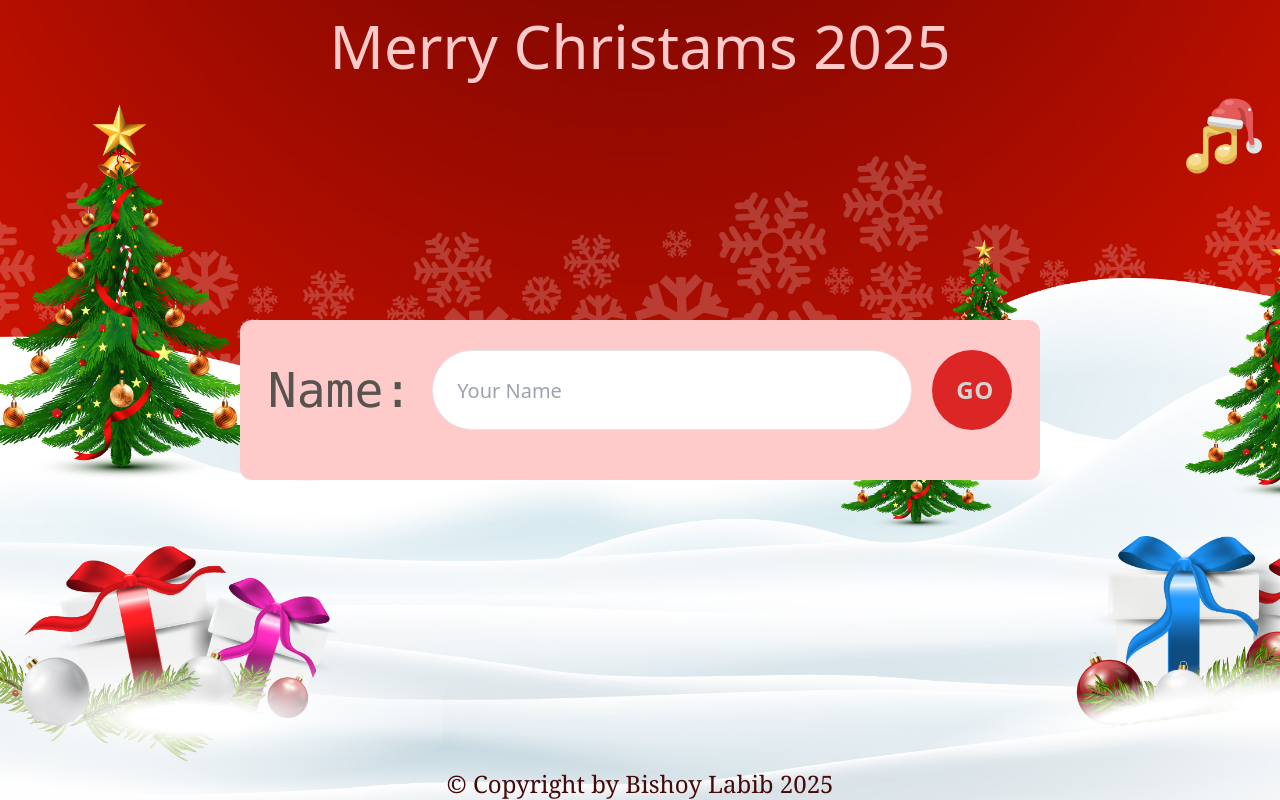
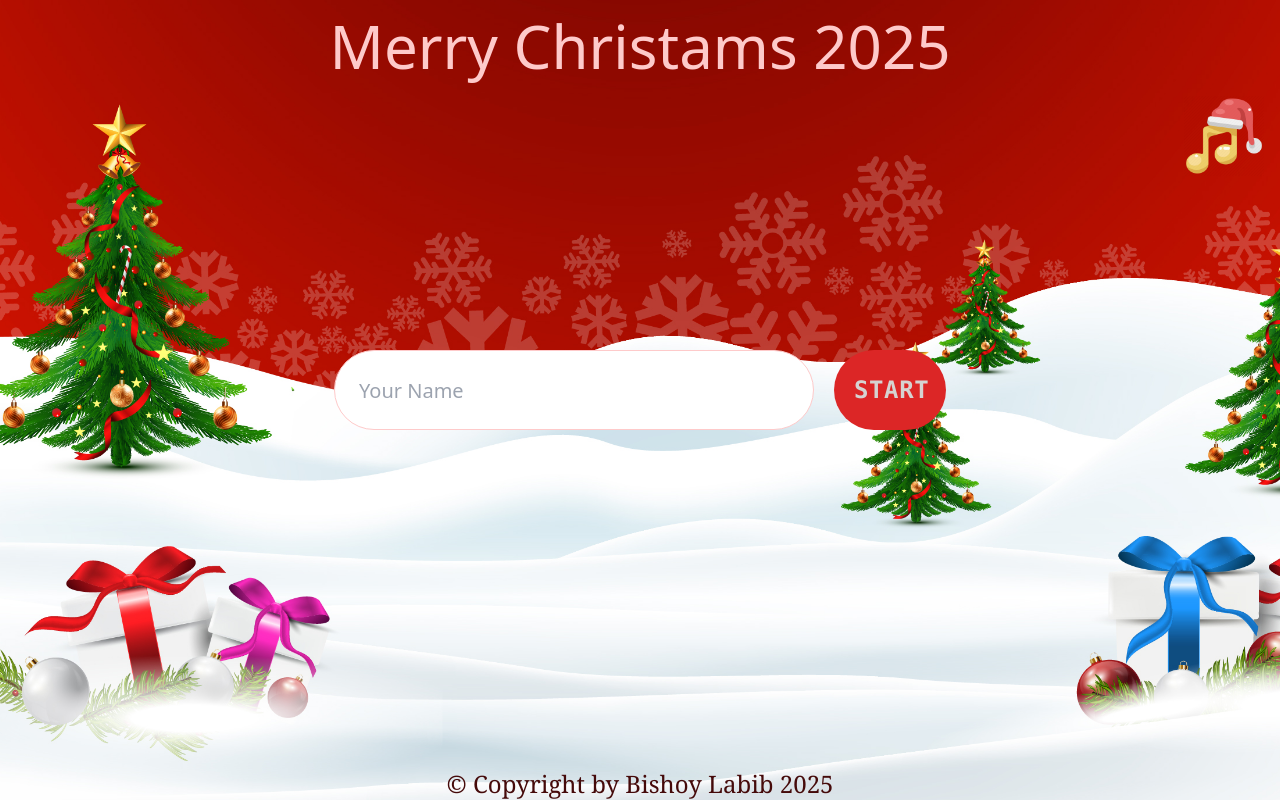
Before and after one commit to BishoyLabib7/Santa-Memory-Game, a React (Vite) app: page / in a window 1280 px wide. Built offline with nearby package versions, Linux system fonts and the light colour scheme.

Commit message:
Login.jsx

```diff
--- a/src/components/Login.jsx
+++ b/src/components/Login.jsx
@@ -2,33 +2,38 @@ import { useContext, useState } from "react";
 import { GameContext } from "../context/GameContextProvider";
 
 const inputStyle =
-  "rounded-full border border-stone-200 px-5 py-3 text-xl transition-all duration-300 focus:outline-none focus:ring focus:ring-red-300 w-full md:px-6 md:py-3 w-[15rem] h-[5rem]  lg:w-[30rem] lg:h-[5rem]";
+  "rounded-full border border-red-200 px-5 py-3 text-xl transition-all duration-300 focus:outline-none focus:ring focus:ring-red-300  md:px-6 md:py-3 w-[20rem] h-[5rem] lg:w-[30rem] lg:h-[5rem]";
 
 function Login() {
   const { setUserName, setState } = useContext(GameContext);
   const [name, setName] = useState();
+
+  function handleChange(e) {
+    setUserName(e.target.value);
+    setName(e.target.value);
+  }
+
   function handleSubmit(e) {
     e.preventDefault();
-    console.log(name);
     setUserName(name);
     setState((b) => !b);
   }
   return (
-    <div className="px-4 py-6 bg-red-200 z-40 rounded-xl inset-0 lg:w-[50rem] lg:h-[10rem] w-[20rem] h-[20rem] flex justify-center items-center">
+    <div className="px-4 py-6 z-40 rounded-xl inset-0 lg:w-[50rem] lg:h-[10rem] w-[20rem] h-[20rem] flex justify-center items-center">
       <form className="mb-5 flex gap-5 lg:flex-row justify-center items-center flex-col">
-        <label className="text-stone-600 text-5xl font-mono">Name:</label>
+        {/* <label className="text-stone-600 text-5xl font-mono">Name:</label> */}
         <input
           className={inputStyle}
           type="text"
-          onChange={(e) => setName(e.target.value)}
+          onChange={(e) => handleChange(e)}
           placeholder="Your Name"
         />
         <span>
           <button
-            className="text-stone-300 inline-block rounded-full px-4 py-3 md:px-6 md:py-4 bg-red-600 font-semibold uppercase tracking-wide  transition-colors duration-300 hover:bg-red-300 hover:text-stone-700 focus:bg-red-300 focus:outline-none focus:ring focus:ring-red-500 focus:ring-offset-2 disabled:cursor-not-allowed w-[5rem] h-[5rem] text-2xl "
+            className="text-stone-300 inline-block rounded-full px-4 py-3 md:px-5 md:py-4 bg-red-600 font-semibold uppercase tracking-wide  transition-all duration-500 hover:bg-red-300 hover:text-stone-700 hover:w-[8rem] focus:bg-red-300 focus:outline-none focus:ring focus:ring-red-500 focus:ring-offset-2 disabled:cursor-not-allowed w-[7rem] h-[5rem] text-2xl font-mono"
             onClick={handleSubmit}
           >
-            GO
+            Start
           </button>
         </span>
       </form>
```
